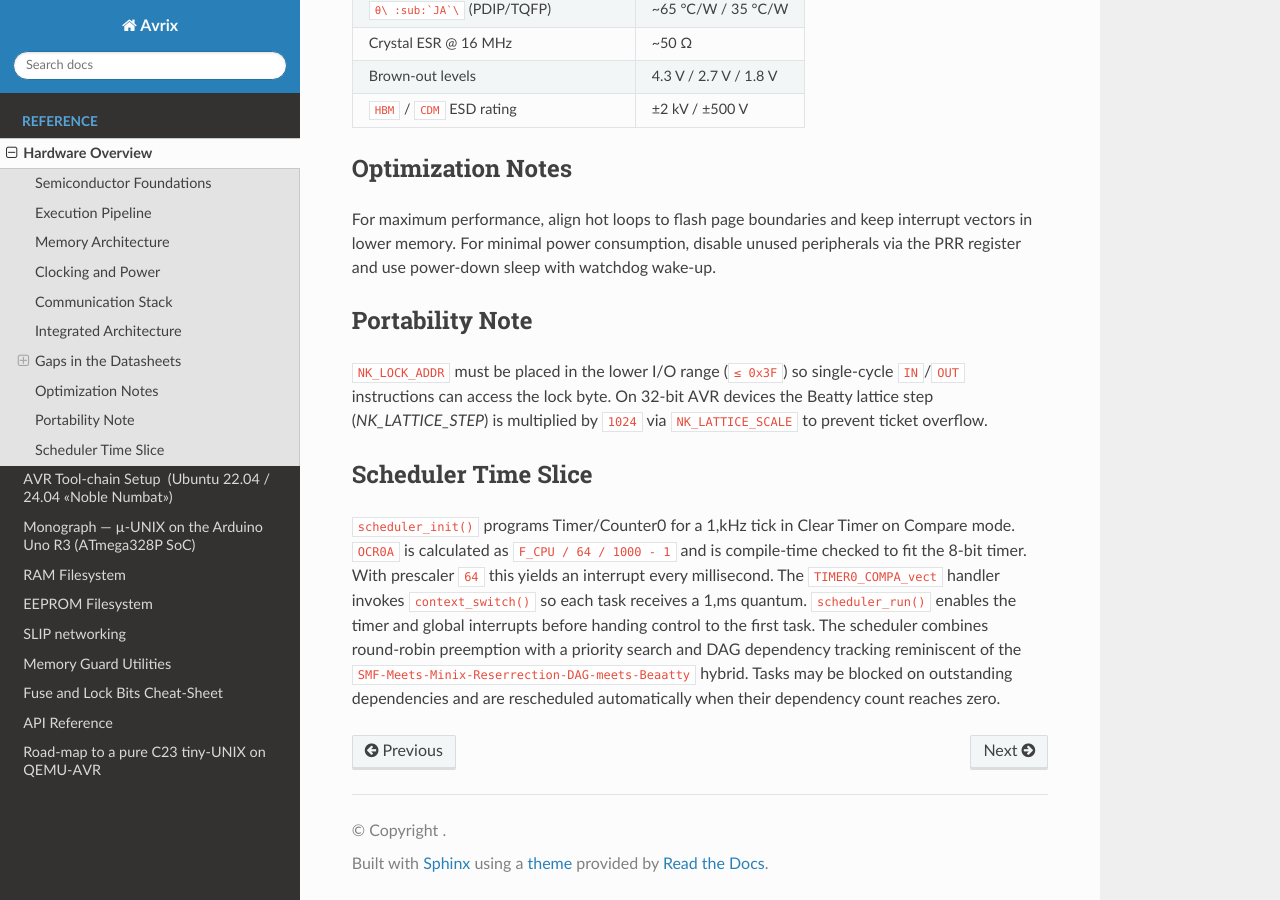
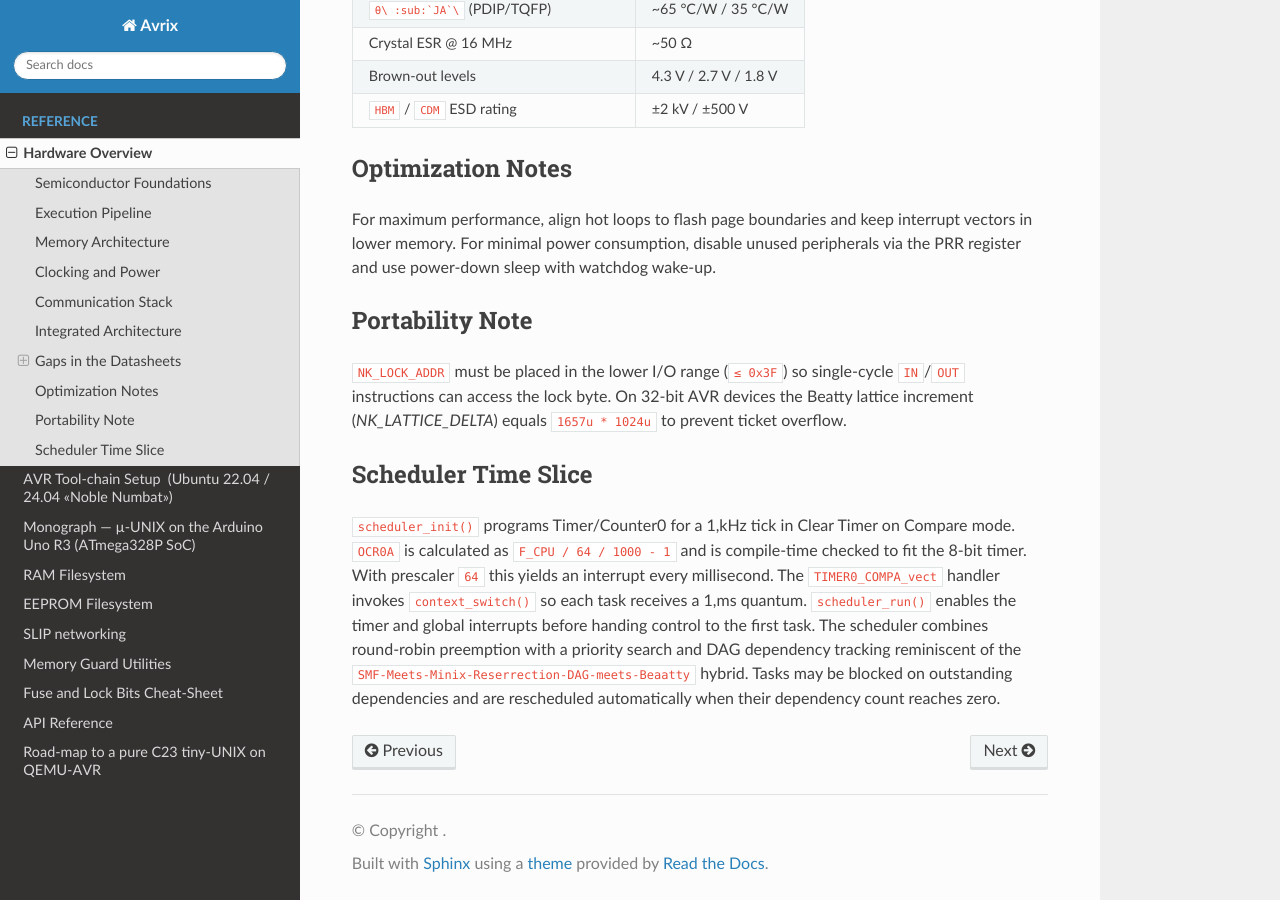
Before and after one commit to Oichkatzelesfrettschen/Avrix, a Sphinx documentation site: the page built from docs/source/hardware.rst, in a window 1280 px wide and 900 px high, scrolled down 2096 px. Built offline with Sphinx 7.4.7 and the Read the Docs theme 3.1.0, drawn with Linux system fonts in a browser that asks for light colours.

Commit message:
kernel: guard lattice delta and fix panic delay

```diff
--- a/docs/source/hardware.rst
+++ b/docs/source/hardware.rst
@@ -102,8 +102,8 @@ Portability Note
 ----------------
 ``NK_LOCK_ADDR`` must be placed in the lower I/O range (``≤ 0x3F``) so
 single-cycle ``IN``/``OUT`` instructions can access the lock byte.
-On 32‑bit AVR devices the Beatty lattice step (`NK_LATTICE_STEP`) is
-multiplied by ``1024`` via ``NK_LATTICE_SCALE`` to prevent ticket overflow.
+On 32‑bit AVR devices the Beatty lattice increment (`NK_LATTICE_DELTA`)
+equals ``1657u * 1024u`` to prevent ticket overflow.
 
 Scheduler Time Slice
 --------------------
```
Also changed, not shown: docs/source/monograph.rst (+3 -4 lines), 2 other files.
